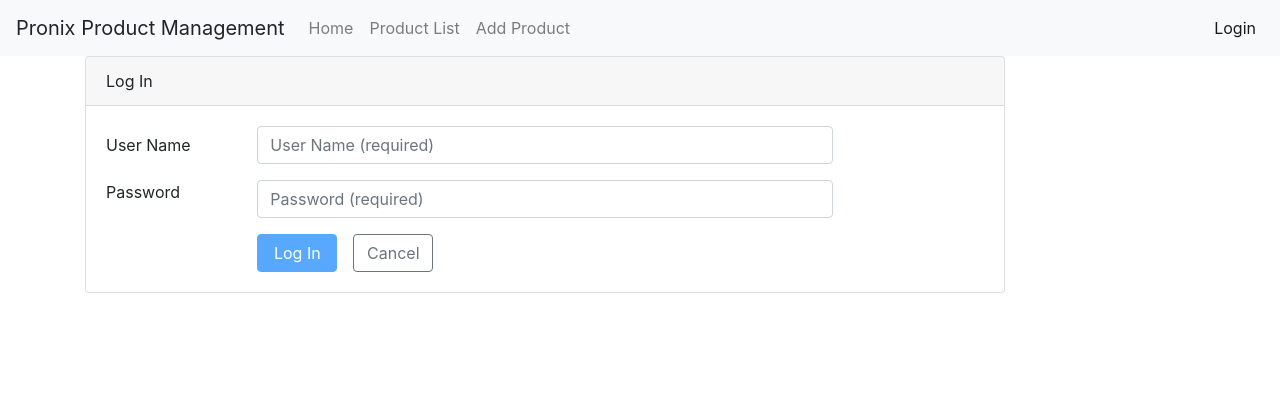
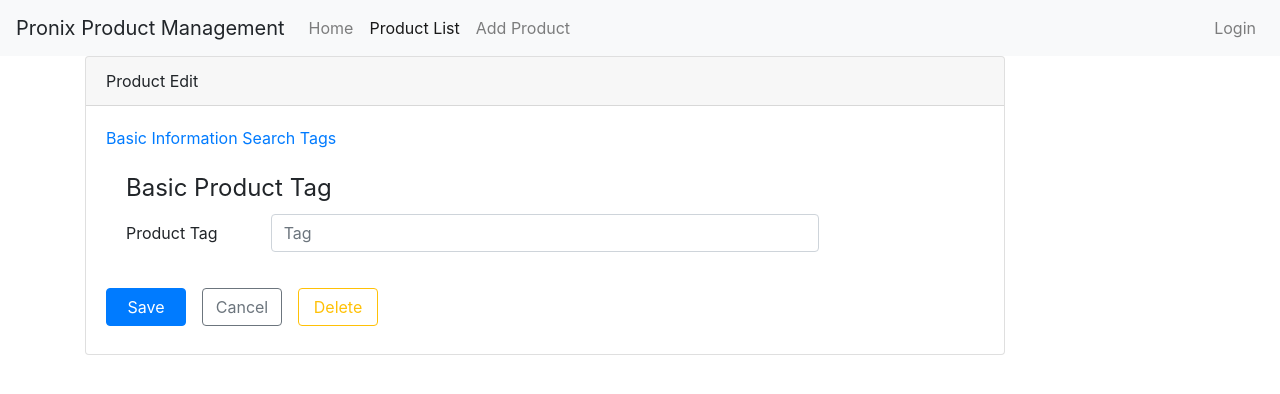
Before and after one commit to ravikumar4/p-product, an Angular app: page /products/1/edit/tags in a window 1280 px wide. Before the commit this address led to /login. Shown: the top 394 px of the page. Built offline with nearby package versions, Linux system fonts and the light colour scheme.

Commit message:
day 11 changes

```diff
--- a/src/app/models/product.ts
+++ b/src/app/models/product.ts
@@ -7,6 +7,7 @@
   description: string;
   starRating: number;
   imageUrl: string;
+  tag?: string;
 }
 
 export interface ProductResolved {
--- a/src/app/product-list.service.ts
+++ b/src/app/product-list.service.ts
@@ -7,11 +7,7 @@
 export class ProductListService {
 
   public message: string;
-
-  constructor() { }
-
-  public getProducts(): IProduct[] {
-    return [
+  private localProductList: IProduct[] = [
     {
       productId: 1,
       productName: 'Leaf Rake',
@@ -33,7 +29,7 @@
       imageUrl: 'https://openclipart.org/image/300px/svg_to_png/58471/garden_cart.png'
     },
     {
-        productId: 5,
+      productId: 3,
       productName: 'Hammer',
       productCode: 'TBX-0048',
       releaseDate: 'May 21, 2018',
@@ -43,7 +39,7 @@
       imageUrl: 'https://openclipart.org/image/300px/svg_to_png/73/rejon_Hammer.png'
     },
     {
-        productId: 8,
+      productId: 4,
       productName: 'Saw',
       productCode: 'TBX-0022',
       releaseDate: 'May 15, 2019',
@@ -53,16 +49,22 @@
       imageUrl: 'https://openclipart.org/image/300px/svg_to_png/27070/egore911_saw.png'
     },
     {
-        productId: 10,
+      productId: 5,
       productName: 'Video Game Controller',
       productCode: 'GMG-0042',
       releaseDate: 'October 15, 2018',
       description: 'Standard two-button video game controller',
       price: 35.95,
       starRating: 4.6,
-        imageUrl: 'https://openclipart.org/image/300px/svg_to_png/120337/xbox-controller_01.png'
+      imageUrl: 'https://openclipart.org/image/300px/svg_to_png/120337/xbox-controller_01.png',
+      tag: 'mytag'
     }
   ];
+
+  constructor() { }
+
+  public getProducts(): IProduct[] {
+    return this.localProductList;
   }
 
   public getProduct(id: number): IProduct {
@@ -77,7 +79,12 @@
         starRating: 0,
         imageUrl: ''};
     }
-    console.log(this.getProducts().find(value => value.productId === id));
+    //   console.log(this.getProducts().find(value => value.productId === id));
     return this.getProducts().find(value => value.productId === id);
   }
+
+  createProduct(product: IProduct) {
+    product.productId = this.localProductList.length + 1;
+    this.localProductList.push(product);
   }
+}
--- a/src/app/product/component/product-detail/product-detail.component.html
+++ b/src/app/product/component/product-detail/product-detail.component.html
@@ -48,7 +48,8 @@
 
   <div class='card-footer'>
     <button class='btn btn-outline-secondary'
-            (click)='onBack()'
+            [routerLink]="['/products']"
+            queryParamsHandling="preserve"
             style='width:80px'>
       <i class='fa fa-chevron-left'></i> Back
     </button>
--- a/src/app/product/component/product-edit/product-edit.component.ts
+++ b/src/app/product/component/product-edit/product-edit.component.ts
@@ -22,7 +22,12 @@
 
   ngOnInit() {
     // temp code .. will be removed.
-    this.product = this.productService.getProducts()[1];
+    // this.product = this.productService.getProducts()[1];
+    this.route.data.subscribe(data => {
+      this.product = data[ 'resolvedData' ];
+      console.log('data retrived');
+      console.log(this.product);
+     });
   }
 
   deleteProduct(): void {}
@@ -31,7 +36,16 @@
     return true;
   }
 
-  saveProduct(): void {}
+  saveProduct(): void {
+    //  if the product code id  == 0 , create new product.
+    //  else update the existing product.
+    if ( this.product.productId === 0) {
+      console.log('new product');
+      this.productService.createProduct(this.product);
+    } else {
+      console.log('update product');
+    }
+  }
 
 
 }
--- a/src/app/product/component/product-list/product-list.component.html
+++ b/src/app/product/component/product-list/product-list.component.html
@@ -45,7 +45,8 @@
                    [style.margin.px]='imageMargin'>
             </td>
             <td>
-              <a [routerLink]="['/products', product.productId]">
+              <a [routerLink]="[product.productId]"
+                  [queryParams]="{filterBy: listFilter, showImage: showImage}">
                 {{ product.productName }}
               </a>
             </td>
--- a/src/app/product/component/product-list/product-list.component.ts
+++ b/src/app/product/component/product-list/product-list.component.ts
@@ -54,12 +54,14 @@
   }
 
   toggleImage(): void {
-    this.proprtyBagSvc.showImage = !this.proprtyBagSvc.showImage;
-    this.showImage = this.proprtyBagSvc.showImage;
+    //this.proprtyBagSvc.showImage = !this.proprtyBagSvc.showImage;
+    this.showImage =  !this.showImage; // this.proprtyBagSvc.showImage;
   }
 
   ngOnInit(): void {
-    this.showImage = this.proprtyBagSvc.showImage;
+    // this.showImage = this.proprtyBagSvc.showImage;
+    this.listFilter = this.route.snapshot.queryParamMap.get('filterBy') || '';
+    this.showImage = this.route.snapshot.queryParamMap.get('showImage') === 'true';
     this.pageTitle = this.route.snapshot.data['pageTitle'];
   }
 }
--- a/src/app/product/component/product-tags/product-tags.component.html
+++ b/src/app/product/component/product-tags/product-tags.component.html
@@ -1,3 +1,37 @@
-This is
-Product
- tag
+
+<div class="card-body">
+  <form novalidate
+        #productForm="ngForm">
+    <fieldset>
+      <legend>Basic Product Tag</legend>
+
+      <div class="form-group row">
+        <label class="col-md-2 col-form-label"
+               for="productNameId">Product Tag</label>
+        <div class="col-md-8">
+          <input class="form-control"
+                 id="productTagId"
+                 type="text"
+                 placeholder="Tag"
+                 minlength="3"
+                 [(ngModel)]=product.tag
+                 name="productTag"
+                 #productTagVar="ngModel"
+                 [ngClass]="{'is-invalid': (productTagVar.touched ||
+                                            productTagVar.dirty ||
+                                            product.productId !== 0) &&
+                                            !productTagVar.valid }"/>
+          <span class="invalid-feedback">
+            <span *ngIf="productTagVar?.errors?.minlength">
+              Product tag must be at least three characters.
+            </span>
+          </span>
+        </div>
+      </div>
+    </fieldset>
+  </form>
+</div>
+
+<div class='alert alert-danger'
+     *ngIf='errorMessage'>{{errorMessage}}
+</div>
--- a/src/app/product/component/product-tags/product-tags.component.ts
+++ b/src/app/product/component/product-tags/product-tags.component.ts
@@ -21,8 +21,9 @@
               ) { }
 
   ngOnInit() {
-    // temp code .. will be removed.
-    this.product = this.productService.getProducts()[1];
+    this.route.parent.data.subscribe(data => {
+      this.product = data[ 'resolvedData' ];
+     });
   }
 
 }
--- a/src/app/product/product-routing.module.ts
+++ b/src/app/product/product-routing.module.ts
@@ -13,7 +13,7 @@
 const routes: Routes = [
    {
     path: 'products',
-    canActivate: [AuthGuard],
+    // canActivate: [AuthGuard],
     children: [
       {
         path: '',
```
Lines whose indentation alone changed are shown as unchanged.
